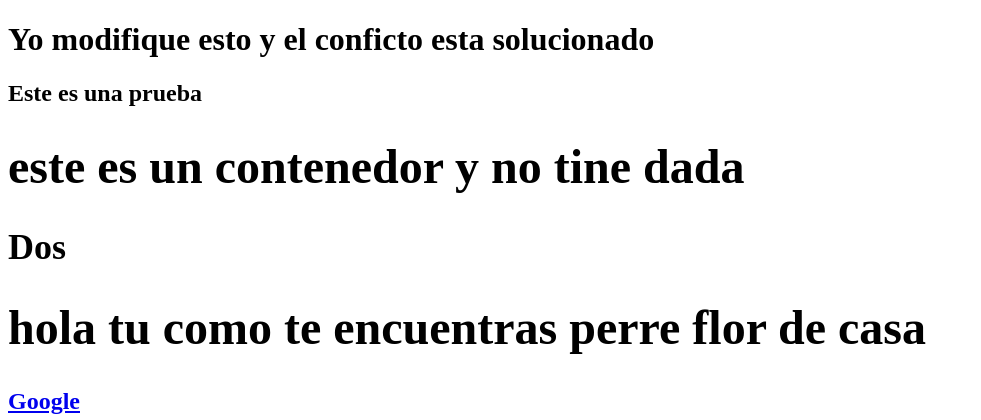
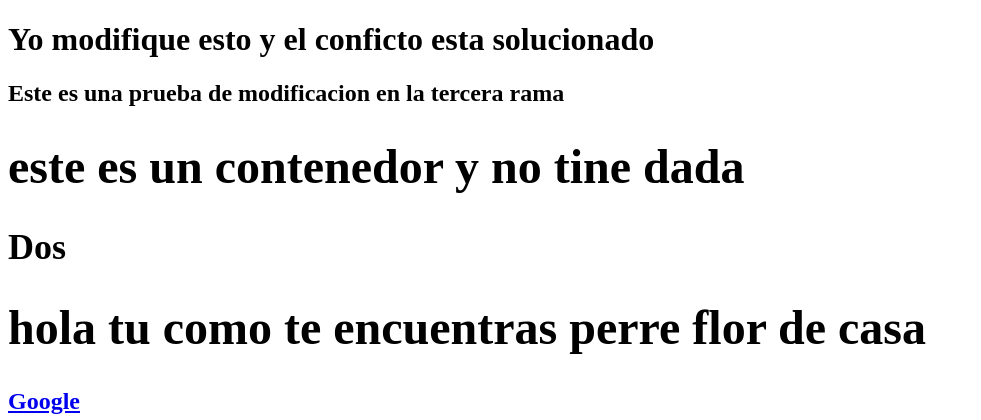
Before and after one commit to Mahynlo/Prueba_1, a PHP site: page / in a window 1280 px wide. Shown: the top 420 px of the page, without its empty margins (0-981 px from the left). Run offline with PHP 8.4, Linux system fonts and the light colour scheme.

Commit message:
Sub titulo modificado

```diff
--- a/index.php
+++ b/index.php
@@ -12,7 +12,7 @@
 <body>
 
     <h1>Yo modifique esto y el conficto esta solucionado<h1>
-    <h2>Este es una prueba<h2>
+    <h2>Este es una prueba de modificacion en la tercera rama <h2>
 
             <div>
                 <h1>este es un contenedor y no tine dada<h1>
```
